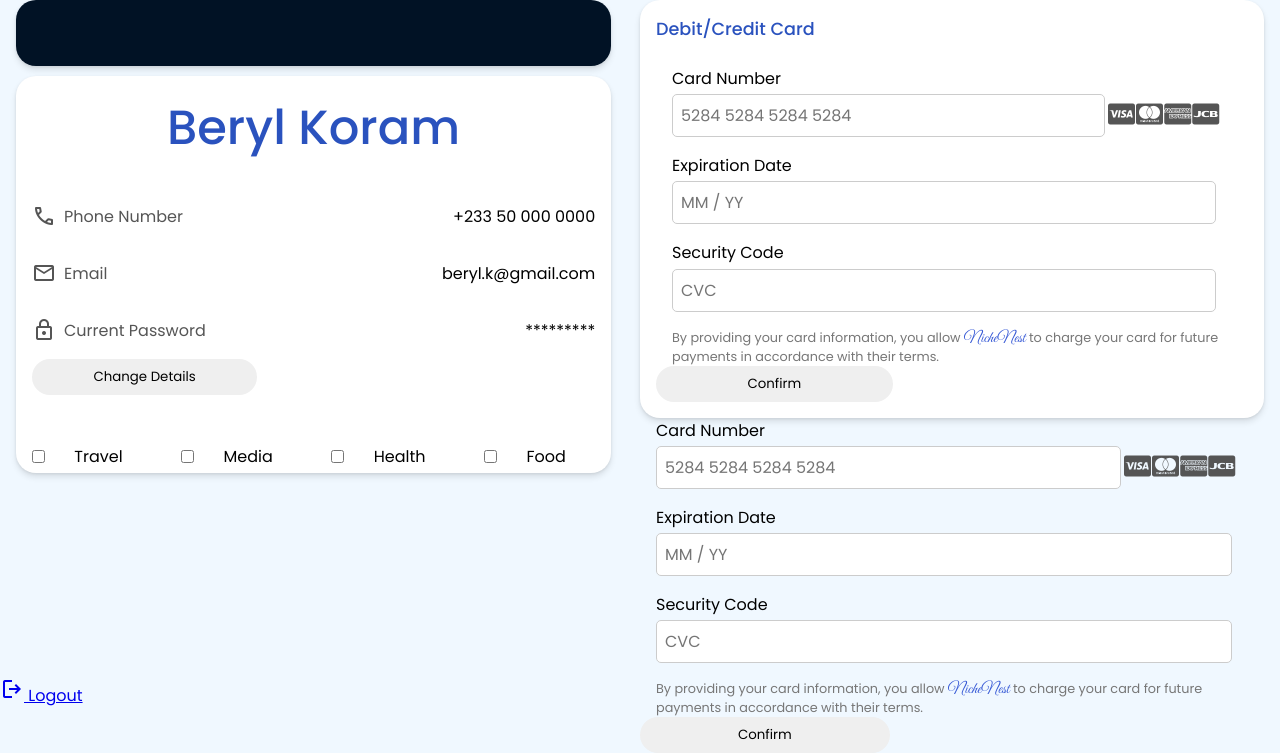
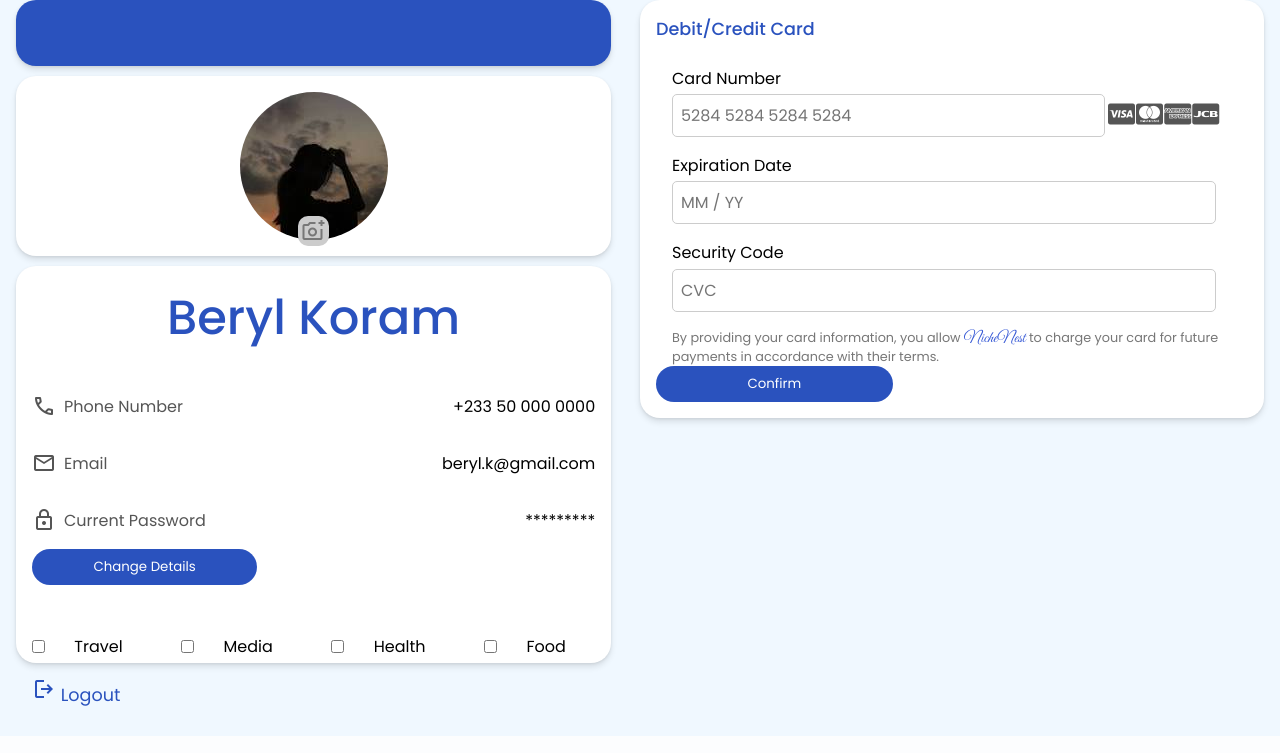
Before and after one commit to berylkor/E-Commerce-FinalProject, a PHP site: page /view/profile.html in a window 1280 px wide. Shown: the part 64-817 px from the top of the page. After the commit the page ends 770 px from the top, so only its background shows below. Run offline with PHP 8.4, Linux system fonts and the light colour scheme.

Commit message:
profile update

```diff
--- a/classes/user_class.php
+++ b/classes/user_class.php
@@ -70,6 +70,7 @@ class user_class extends db_connection
             {
                 // create session variable
                 $_SESSION['user_id'] = $userid;
+                $_SESSION['user_email'] = $email;
                 $_SESSION['user_name'] = $username;
                 $_SESSION['user_level'] = $userlevel;
                 return true;
--- a/css/profile.css
+++ b/css/profile.css
@@ -133,12 +133,47 @@ main
 
 .backgroundspace
 {
-    background-color: var(--color-background-2);
+    background-color: var(--color-highlight);
     width: 100%;
     height: 10%;
     padding: 1rem;
     border-radius: 20px;
     box-shadow: var(--shadow-box);
+}
+
+.imagecontainer
+{
+    position: relative;
+    display: flex;
+    flex-direction: row;
+    justify-content: center;
+    background-color:#ffffff;
+    width: 100%;
+    margin-top: 10px;
+    padding: 1rem;
+    border-radius: 20px;
+    box-shadow: var(--shadow-box);
+}
+
+.imagecontainer > img
+{
+    border-radius: 200px;
+}
+
+.imagecontainer > span
+{
+    background: #ccc;
+    color: #777777;
+    padding: 0.2rem;
+    border-radius: 10px;
+    position: absolute;
+    bottom: 10px;
+    display: flex;
+    justify-content: center;
+    align-items: center;
+    width: fit-content;
+    height: fit-content;
+    cursor: pointer;
 }
 
 .profile_container
@@ -197,6 +232,8 @@ main
     width: 40%;
     padding: 0.5rem;
     border: none;
+    color: #ffffff;
+    background: var(--color-highlight);
     border-radius: 20px;
     cursor: pointer;
 }
@@ -295,6 +332,8 @@ main
     padding: 0.5rem;
     border: none;
     border-radius: 20px;
+    color: #ffffff;
+    background: var(--color-highlight);
     cursor: pointer;
 }
 
@@ -303,3 +342,21 @@ main
     grid-area: logout;
     cursor: pointer;
 }
+
+#logout
+{
+    list-style: none;
+    margin-left: 2rem;
+}
+
+#logout_link
+{
+    color: var(--color-highlight);
+    font-size: 1.1rem;
+    text-decoration: none;
+}
+
+#logout_link:hover
+{
+    text-decoration: underline;
+}
--- a/css/welcome.css
+++ b/css/welcome.css
@@ -76,7 +76,9 @@ header > div > button
     border: 2px solid var(--color-highlight);
     border-radius: 20px;
     background-color: var(--color-highlight);
-    width: 5rem;
+    padding-left: 0.2rem;
+    padding-right: 0.2rem;
+    width: fit-content;
     height: 2.5rem;
     margin-right: 1rem;
     box-shadow: var(--shadow-box)
--- a/js/login.js
+++ b/js/login.js
@@ -96,7 +96,7 @@ function validateSignupForm(event)
 function validateLoginForm(event)
 {
     let email = document.forms["loginform"]["email"].value;
-    let ppassword = document.forms["signupform"]["ppassword"].value;
+    let ppassword = document.forms["loginform"]["ppassword"].value;
 
     // Email Field Validation
     if (email === "")
--- /dev/null
+++ b/js/profile.js
@@ -0,0 +1,23 @@
+// Get the elements
+const profileImage = document.getElementById('profileimage');
+const uploadicon = document.getElementById('upload');
+const imageInput = document.getElementById('imageinput');
+
+// When the icon is clicked, select the iimage input
+uploadicon.addEventListener('click', function() {
+    imageInput.click();
+});
+
+// When a file is selected, update the profile image
+imageInput.addEventListener('change', function() {
+    const file = imageInput.files[0];
+    if (file) {
+        const reader = new FileReader();
+
+        reader.onload = function(e) {
+            profileImage.src = e.target.result;
+        };
+
+        reader.readAsDataURL(file); // Read the selected file as a data URL
+    }
+});
--- a/view/profile.html
+++ b/view/profile.html
@@ -29,8 +29,13 @@
     <main>
         <div class="personaldetails">
             <!-- background Space -->
-            <div class="backgroundspace"></div>
-            <div class="imagecontainer"></div>
+            <div class="backgroundspace">
+            </div>
+            <div class="imagecontainer">
+                <img src="../images/profile.jpeg" alt="user profile image" id="profileimage">
+                <span class="material-symbols-outlined" id="upload"> add_a_photo </span>
+                <input type="file" id="imageinput" name="imageinput" accept="image/*" style="display: none;">
+            </div>
 
             <!-- Profile -->
             <div class="profile_container">
@@ -76,38 +81,7 @@
         <div class="payments">
             <div class="payment_container">
                 <h4>Debit/Credit Card</h4>
-                <div class="input_container">
-                    <label for="cardnumber">Card Number</label>
-                    <div class="input_field">
-                        <input type="text" id="cardnumber" placeholder="5284 5284 5284 5284">
-                        <div class="cardicons">
-                            <i class="fab fa-cc-visa"></i>
-                            <i class="fab fa-cc-mastercard"></i>
-                            <i class="fab fa-cc-amex"></i>
-                            <i class="fab fa-cc-jcb"></i>
-                        </div>
-                    </div>
-                </div>
-                <div class="input_container">
-                    <label for="expirydate">Expiration Date</label>
-                    <input type="text" id="expirydate" placeholder="MM / YY">
-                </div>
-                <div class="input_container">
-                    <label for="cvc">Security Code</label>
-                    <input type="text" id="cvc" placeholder="CVC">
-                </div>
-                <p class="disclaimer">
-                    By providing your card information, you allow <span id="brandname">NicheNest</span>
-                    to charge your card for future payments in accordance with their terms.
-                </p>
-                <button id="payment_btn">Confirm</button>
-            </div>
-            <div class="paypal"></div>
-            <div class="venmo"></div>
-
-            <!-- Role Change -->
-            <div class="roles_container">
-                <form action="">
+                <form action="" method="post">
                     <div class="input_container">
                         <label for="cardnumber">Card Number</label>
                         <div class="input_field">
@@ -135,13 +109,23 @@
                     <button id="payment_btn">Confirm</button>
                 </form>
             </div>
+
+            <!-- Role Change -->
+            <!-- <div class="roles_container">
+                <p>Interested in being a personal shopper or a reviewer?</p>
+                <form action="">
+                    <label for="usertype">Partner:</label>
+
+                </form>
+            </div> -->
         </div>
 
         <div class="logout_container">
             <ul>
-                <li id="logout"> <a href="logout.php"> <span class="material-symbols-outlined">logout</span> Logout </a> </li>
+                <li id="logout"> <a id="logout_link" href="logout.php"> <span class="material-symbols-outlined">logout</span> Logout </a> </li>
             </ul>
         </div>
     </main>
 </body>
+<script src="../js/profile.js"></script>
 </html>
```
Also changed, not shown: view/home_view.php (+18 -4 lines), images/profile.jpeg (added).
